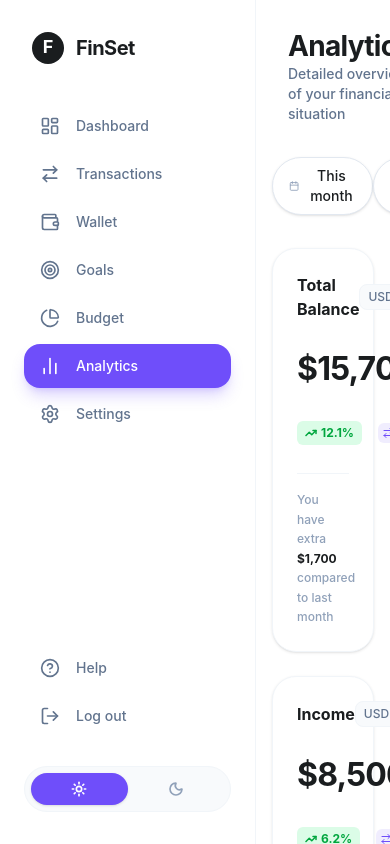
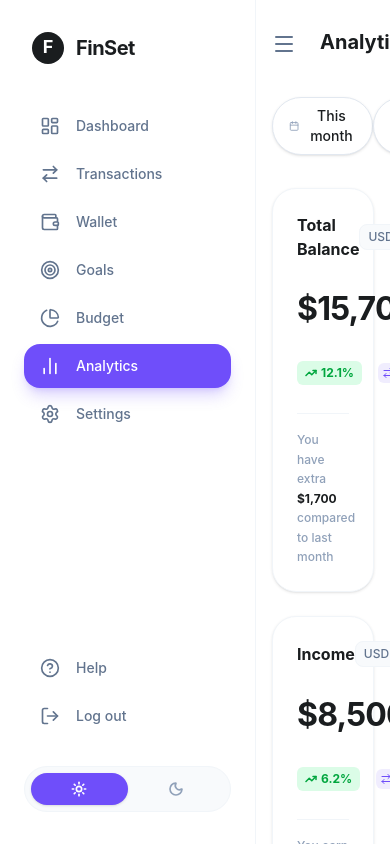
Before and after one commit to achraflyy48/FINSET-APP, a Vue app: page / in a window 390 px wide. Built offline with nearby package versions, Linux system fonts and the light colour scheme.

Commit message:
feat: add sidebar toggle functionality to HeaderBar component and update layout styles

```diff
--- a/src/components/HeaderBar.vue
+++ b/src/components/HeaderBar.vue
@@ -1,6 +1,8 @@
 <script setup>
-import { Search, Bell } from 'lucide-vue-next'
-//DATA STATIS / DATA SEMENTARA
+import { Search, Bell, Menu } from 'lucide-vue-next'
+
+const emit = defineEmits(['toggle-sidebar'])
+
 const userProfile = {
   name: 'Ela Adinda Safira',
   email: 'elaadindasafira@gmail.com',
@@ -9,37 +11,48 @@ const userProfile = {
 </script>
 
 <template>
-  <header class="flex items-center justify-between pt-8 px-8 pb-4 shrink-0">
-    <div>
-      <h1 class="text-[28px] font-bold text-[#1A1D1F] tracking-tight leading-none mb-1">
-        Analytics
-      </h1>
-      <p class="text-sm text-slate-500 font-medium">
-        Detailed overview of your financial situation
-      </p>
+  <header class="flex items-center justify-between pt-6 md:pt-8 px-4 md:px-8 pb-4 shrink-0">
+    <div class="flex items-center gap-4">
+      <button
+        @click="emit('toggle-sidebar')"
+        class="md:hidden p-2 -ml-2 rounded-xl text-slate-500 hover:bg-slate-50 transition-all"
+      >
+        <Menu class="w-6 h-6 stroke-[2px]" />
+      </button>
+
+      <div>
+        <h1
+          class="text-xl md:text-[28px] font-bold text-[#1A1D1F] tracking-light leading-none mb-1"
+        >
+          Analytics
+        </h1>
+        <p class="hidden md:block text-sm text-slate-500 font-medium">
+          Detailed overview of your financial situation
+        </p>
+      </div>
     </div>
 
-    <div class="flex items-center gap-5">
+    <div class="flex items-center gap-3 md:gap-5">
       <button
-        class="w-10 h-10 rounded-full border border-slate-200 flex items-center justify-center text-[#1A1D1F] hover:bg-slate-50 transition-all shadow-sm"
+        class="w-9 h-9 md:w-10 md:h-10 rounded-full border border-slate-200 flex items-center justify-center text-[#1A1D1F] hover:bg-slate-50 transition-all shadow-sm"
       >
         <Search class="w-4 h-4 stroke-[2.5px]" />
       </button>
 
       <button
-        class="relative w-10 h-10 rounded-full border border-slate-200 flex items-center justify-center text-[#1A1D1F] hover:bg-slate-50 transition-all shadow-sm"
+        class="relative w-9 h-9 md:w-10 md:h-10 rounded-full border border-slate-200 flex items-center justify-center text-[#1A1D1F] hover:bg-slate-50 transition-all shadow-sm"
       >
         <Bell class="w-4 h-4 stroke-[2.5px]" />
         <span
-          class="absolute top-2.5 right-2.5 w-2 h-2 bg-red-500 rounded-full border-2 border-white box-content"
+          class="absolute top-2 right-2 md:top-2.5 md:right-2.5 w-2 h-2 bg-red-500 rounded-full border-2 border-white box-content"
         ></span>
       </button>
 
-      <div class="flex items-center gap-3 pl-2 ml-2 cursor-pointer group">
+      <div class="flex items-center gap-3 pl-1 md:pl-2 ml-1 md:ml-2 cursor-pointer group">
         <img
           :src="userProfile.avatar"
           alt="User Avatar"
-          class="w-10 h-10 rounded-full object-cover border border-slate-100 group-hover:ring-2 ring-[#6F4EFA] transition-all"
+          class="w-9 h-9 md:w-10 md:h-10 rounded-full object-cover border border-slate-100 group-hover:ring-2 ring-[#6F4EFA] transition-all"
         />
         <div class="hidden sm:block text-left">
           <p class="text-sm font-bold text-[#1A1D1F] leading-none mb-1">{{ userProfile.name }}</p>
```
